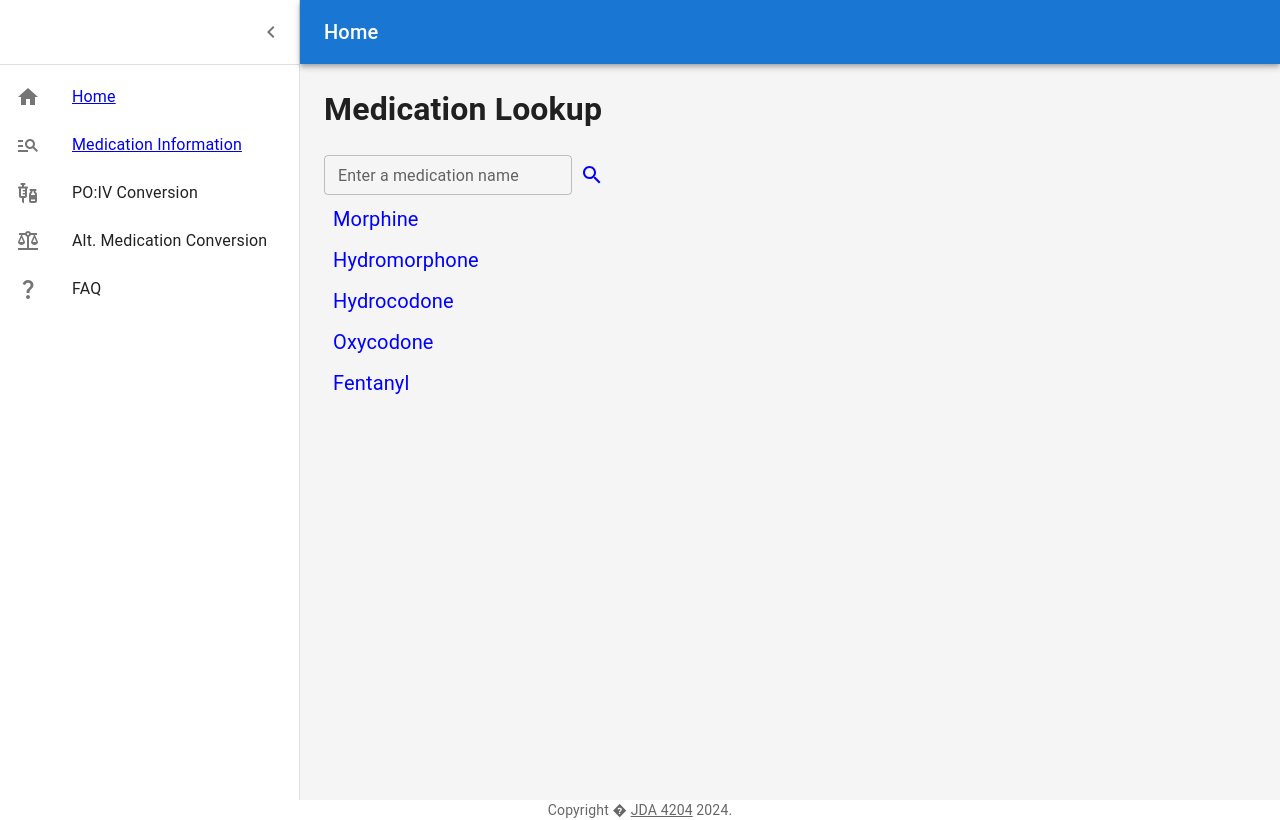
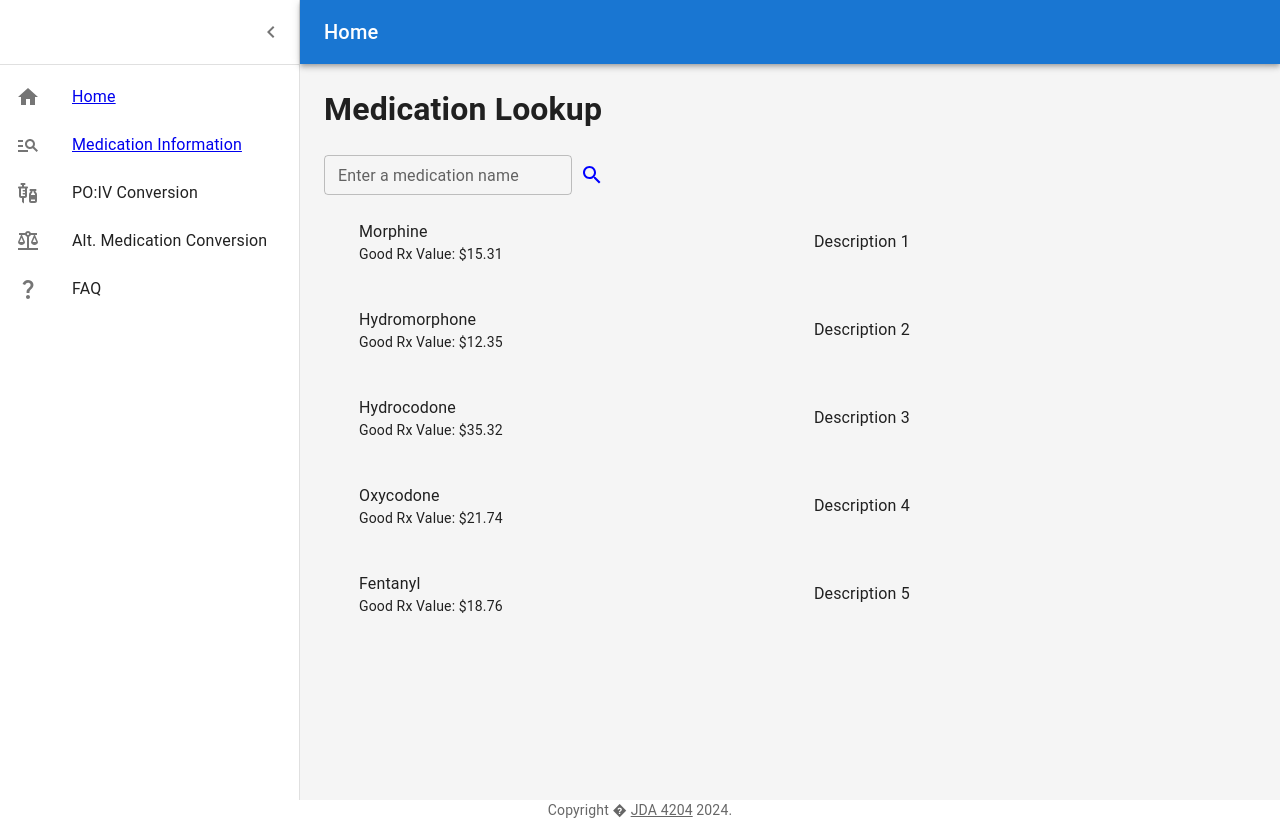
Before and after one commit to sue0-si/Medication_Conversion_4204, a React (Create React App) app in the folder medical_conversion/: page /medication-information in a window 1280 px wide. Built offline with nearby package versions, Linux system fonts and the light colour scheme.

Commit message:
add: search result page

```diff
--- a/medical_conversion/package.json
+++ b/medical_conversion/package.json
@@ -6,7 +6,7 @@
     "@emotion/react": "^11.11.4",
     "@emotion/styled": "^11.11.5",
     "@mui/icons-material": "^5.16.1",
-    "@mui/material": "^5.16.1",
+    "@mui/material": "^5.16.4",
     "@testing-library/jest-dom": "^5.17.0",
     "@testing-library/react": "^13.4.0",
     "@testing-library/user-event": "^13.5.0",
--- a/medical_conversion/src/App.js
+++ b/medical_conversion/src/App.js
@@ -11,6 +11,7 @@ import Dashboard from './Dashboard';
 import Copyright from './copyright';
 import Home from './Home';
 import MedicationLookup from './MedicationSearch';
+import DrugDetail from './DrugDetail.js';
 
 
 function App() {
@@ -23,7 +24,7 @@ function App() {
                   <Routes>
                       <Route path="/" element={<Home />} />
                       <Route path="/medication-information" element={<MedicationLookup />} />
-
+                      <Route path="/drug-detail" element={<DrugDetail />} />
                   </Routes>
               </Dashboard>
           </Router>
--- /dev/null
+++ b/medical_conversion/src/DrugDetail.js
@@ -0,0 +1,100 @@
+import React from "react";
+import PropTypes from 'prop-types';
+import { useNavigate } from 'react-router-dom';
+import Tabs from '@mui/material/Tabs';
+import Tab from '@mui/material/Tab';
+import Box from '@mui/material/Box';
+import ChevronLeftIcon from '@mui/icons-material/ChevronLeft';
+import IconButton from '@mui/material/IconButton';
+
+function CustomTabPanel(props) {
+    const { children, value, index, ...other } = props;
+
+    return (
+      <div
+        role="tabpanel"
+        hidden={value !== index}
+        id={`simple-tabpanel-${index}`}
+        aria-labelledby={`simple-tab-${index}`}
+        {...other}
+      >
+        {value === index && <Box sx={{ p: 3 }}>{children}</Box>}
+      </div>
+    );
+  }
+
+  CustomTabPanel.propTypes = {
+    children: PropTypes.node,
+    index: PropTypes.number.isRequired,
+    value: PropTypes.number.isRequired,
+  };
+
+const DrugDetail = () => {
+    const [value, setValue] = React.useState('1');
+
+    const handleChange = (event, newValue) => {
+        setValue(newValue);
+    };
+
+    const navigate = useNavigate();
+
+    const handleBack = () => {
+        navigate(-1); // go back
+    };
+
+    return (
+        <Box sx={{ width: '100%' , padding: 3}}>
+            <IconButton onClick={handleBack}>
+                <ChevronLeftIcon />
+                <p>Go Back</p>
+            </IconButton>
+            <Box sx={{ borderBottom: 1, borderColor: 'divider' }}>
+                <Tabs value={value} onChange={handleChange} aria-label="drug detail tab">
+                    <Tab label="Dosage Guideline" value={0} />
+                    <Tab label="Side Effect" value={1} />
+                    <Tab label="Drug interaction" value={2} />
+                    <Tab label="Treatement indication" value={3} />
+                </Tabs>
+            </Box>
+            <CustomTabPanel value={value} index={0}>
+                ZOSYN® (piperacillin and tazobactam) Injection is supplied in GALAXY Containers as a frozen, iso-osmotic, sterile, non-pyrogenic solution in single-dose plastic containers:
+                <br></br>
+                2.25 g (piperacillin sodium equivalent to 2 g piperacillin and tazobactam sodium equivalent to 0.25 g tazobactam) in 50 mL.
+                <br></br>
+                3.375 g (piperacillin sodium equivalent to 3 g piperacillin and tazobactam sodium equivalent to 0.375 g tazobactam) in 50 mL.
+                <br></br>
+                4.5 g (piperacillin sodium equivalent to 4 g piperacillin and tazobactam sodium equivalent to 0.5 g tazobactam) in 100 mL.
+            </CustomTabPanel>
+            <CustomTabPanel value={value} index={1}>
+            The following clinically significant adverse reactions are described elsewhere in the labeling:
+                <li>Hypersensitivity Reactions</li>
+                <li>QT Prolongation</li>
+                <li>Serotonin Syndrome</li>
+                <li>Myocardial Ischemia </li>
+                <li>Masking of Progressive Ileus and Gastric Distension </li>
+
+            </CustomTabPanel>
+            <CustomTabPanel value={value} index={2}>
+                Serotonergic Drugs: Combining Zofran with other serotonergic drugs (such as SSRIs, SNRIs, and MAOIs) can increase the risk of serotonin syndrome.
+                <br></br>
+                QT Prolonging Drugs: Drugs that prolong the QT interval, such as certain antiarrhythmics, antipsychotics, and antibiotics, can lead to an increased risk of cardiac arrhythmias when used with Zofran.
+                <br></br>
+                Apomorphine: This combination can cause severe hypotension and loss of consciousness.
+            </CustomTabPanel>
+            <CustomTabPanel value={value} index={3}>
+            Prevention of nausea and vomiting associated with:
+                <li>Chemotherapy</li>
+                <li>Radiation therapy</li>
+                <li>Surgery</li>
+                <br></br>
+            Off-label uses may include treatment for:
+                <li>Gastroenteritis-related nausea and vomiting</li>
+                <li>Pregnancy-related nausea (morning sickness)</li>
+                <li>Nausea and vomiting due to various medical conditions</li>
+            </CustomTabPanel>
+    </Box>
+
+    )
+}
+
+export default DrugDetail;
--- a/medical_conversion/src/MedicationSearch.js
+++ b/medical_conversion/src/MedicationSearch.js
@@ -2,6 +2,7 @@
 import React from "react";
 import SearchBar from "./SearchBar";
 import { useState } from "react";
+import SearchResult from "./SearchResult";
 
 const filterData = (query, data) => {
     if (!query) {
@@ -11,12 +12,29 @@ const filterData = (query, data) => {
     }
 };
 
+// data - should be replaced with api
 const data = [
     "Morphine",
     "Hydromorphone",
     "Hydrocodone",
     "Oxycodone",
     "Fentanyl"
+]
+
+const description = [
+    "Description 1",
+    "Description 2",
+    "Description 3",
+    "Description 4",
+    "Description 5"
+]
+
+const rxValue = [
+    "15.31",
+    "12.35",
+    "35.32",
+    "21.74",
+    "18.76"
 ]
 
 const MedicationLookup = () => {
@@ -28,23 +46,8 @@ const MedicationLookup = () => {
             <h1>Medication Lookup</h1>
             <SearchBar searchQuery={searchQuery} setSearchQuery={setSearchQuery} />
             <div style={{ padding: 3 }}>
-                {dataFiltered.map((d) => (
-                    <div
-                        className="text"
-                        style={{
-                            padding: 5,
-                            justifyContent: "normal",
-                            fontSize: 20,
-                            color: "blue",
-                            margin: 1,
-                            width: "250px",
-                            BorderColor: "green",
-                            borderWidth: "10px"
-                        }}
-                        key={d.id}
-                    >
-                        {d}
-                    </div>
+                {dataFiltered.map((d, i) => (
+                    <SearchResult value={d} desc={description} rxValue={rxValue} id={i}/>
                 ))}
             </div>
         </div>
--- /dev/null
+++ b/medical_conversion/src/SearchResult.js
@@ -0,0 +1,31 @@
+import React from "react";
+import List from '@mui/material/List';
+import ListItem from '@mui/material/ListItem';
+import ListItemButton from '@mui/material/ListItemButton';
+import ListItemText from '@mui/material/ListItemText';
+import { Typography } from "@mui/material";
+import DrugDetail from "./DrugDetail";
+
+const SearchResult = (data) => {
+    return (
+        <ListItem key={data.value.id}>
+            <ListItemButton component="a" href="/drug-detail">
+
+                    <ListItemText primary={data.value} secondary={
+                        <React.Fragment>
+                            <Typography sx={{ display: 'inline' }}
+                            component="span"
+                            variant="body2"
+                            color="text.primary">
+                                Good Rx Value: ${data.rxValue[data.id]}
+                            </Typography>
+                        </React.Fragment>
+                    } />
+
+                <ListItemText primary={data.desc[data.id]} />
+            </ListItemButton>
+        </ListItem>
+    );
+};
+
+export default SearchResult;
```
Also changed, not shown: medical_conversion/src/logo.svg (deleted), 1 other file (tests, documents, lock files or other folders).
